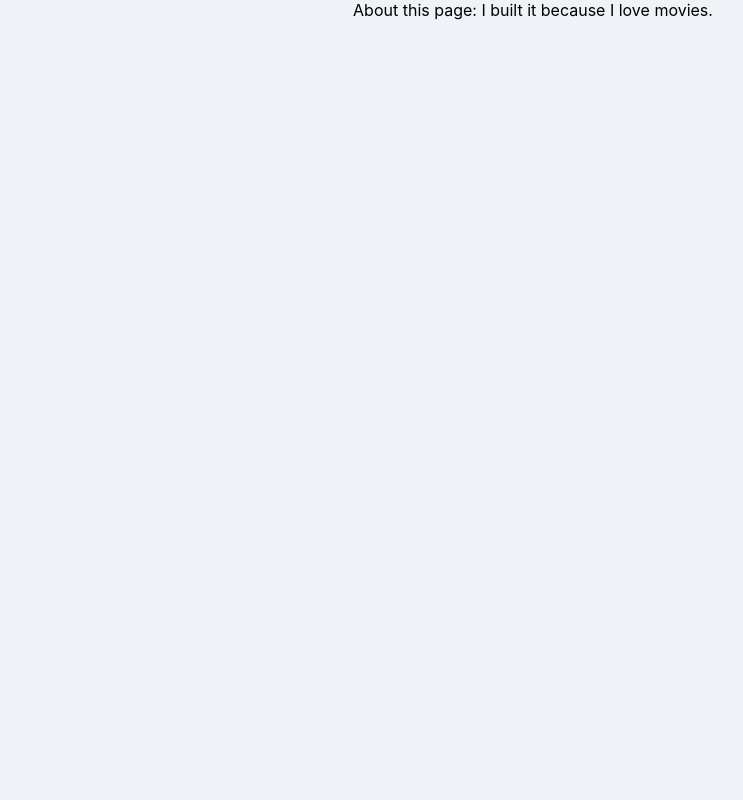
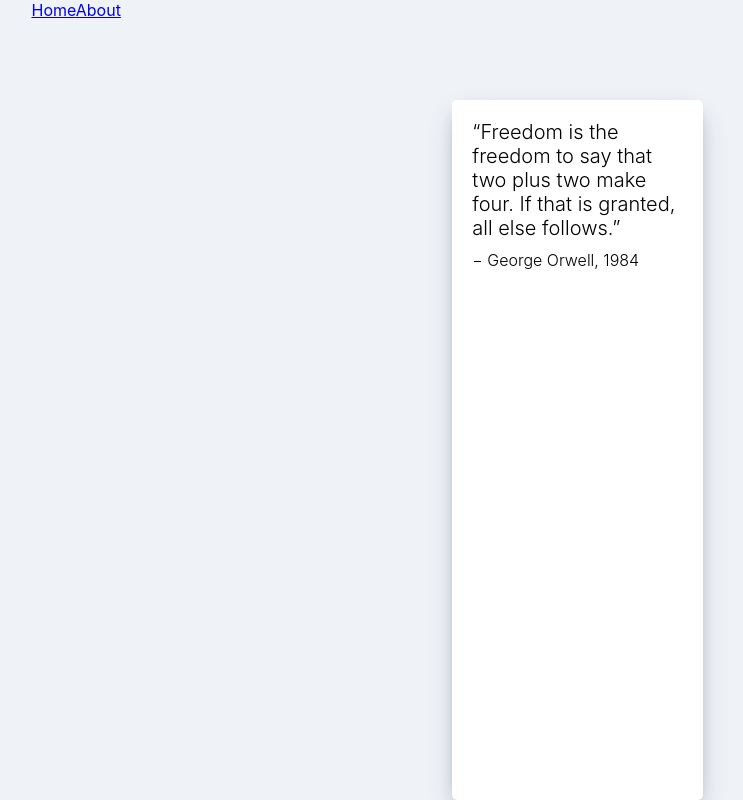
Before and after one commit to Lee-Soojin/movie_app_2021, a React (Create React App) app: page /#/about in a window 1280 px wide. Shown: the whole page, without its empty margins (107-850 px from the left). Built offline with nearby package versions, Linux system fonts and the light colour scheme.

Commit message:
Create Navigation

```diff
--- /dev/null
+++ b/src/App.css
@@ -0,0 +1,12 @@
+* {
+  box-sizing: border-box;
+}
+
+body {
+  margin: 0;
+  padding: 0;
+  font-family: -apple-system, BlinkMacSystemFont, "Segoe UI", Roboto, Oxygen,
+    Ubuntu, Cantarell, "Open Sans", "Helvetica Neue", sans-serif;
+  background-color: #eff3f7;
+  height: 100%;
+}
--- a/src/App.js
+++ b/src/App.js
@@ -2,10 +2,13 @@
 import { HashRouter, Route } from "react-router-dom";
 import Home from "./routes/Home";
 import About from "./routes/About";
+import Navigation from "./components/Navigation";
+import "./App.css";
 
 function App() {
   return (
     <HashRouter>
+      <Navigation />
       <Route path="/" exact={true} component={Home} />
       <Route path="/about" component={About} />
     </HashRouter>
--- /dev/null
+++ b/src/components/Navigation.js
@@ -0,0 +1,13 @@
+import React from "react";
+import { Link } from "react-router-dom";
+
+function Navigation() {
+  return (
+    <div>
+      <Link to="/">Home</Link>
+      <Link to="/about">About</Link>
+    </div>
+  );
+}
+
+export default Navigation;
--- /dev/null
+++ b/src/routes/About.css
@@ -0,0 +1,20 @@
+.about__container {
+  box-shadow: 0 13px 27px -5px rgba(50, 50, 93, 0.25),
+    0 8px 16px -8px rgba(0, 0, 0, 0.3), 0 -6px 16px -6px rgba(0, 0, 0, 0.025);
+  padding: 20px;
+  border-radius: 5px;
+  background-color: white;
+  margin: 0 auto;
+  margin-top: 100px;
+  max-width: 25%;
+  font-weight: 300;
+}
+
+.about__container span:first-child {
+  font-size: 20px;
+}
+
+.about__container span:last-child {
+  display: block;
+  margin-top: 10px;
+}
--- a/src/routes/About.js
+++ b/src/routes/About.js
@@ -1,7 +1,16 @@
 import React from "react";
+import "./About.css";
 
 function About() {
-  return <span>About this page: I built it because I love movies.</span>;
+  return (
+    <div className="about__container">
+      <span>
+        “Freedom is the freedom to say that two plus two make four. If that is
+        granted, all else follows.”
+      </span>
+      <span>− George Orwell, 1984</span>
+    </div>
+  );
 }
 
 export default About;
```
Also changed, not shown: src/components/Navigation.css (added).
